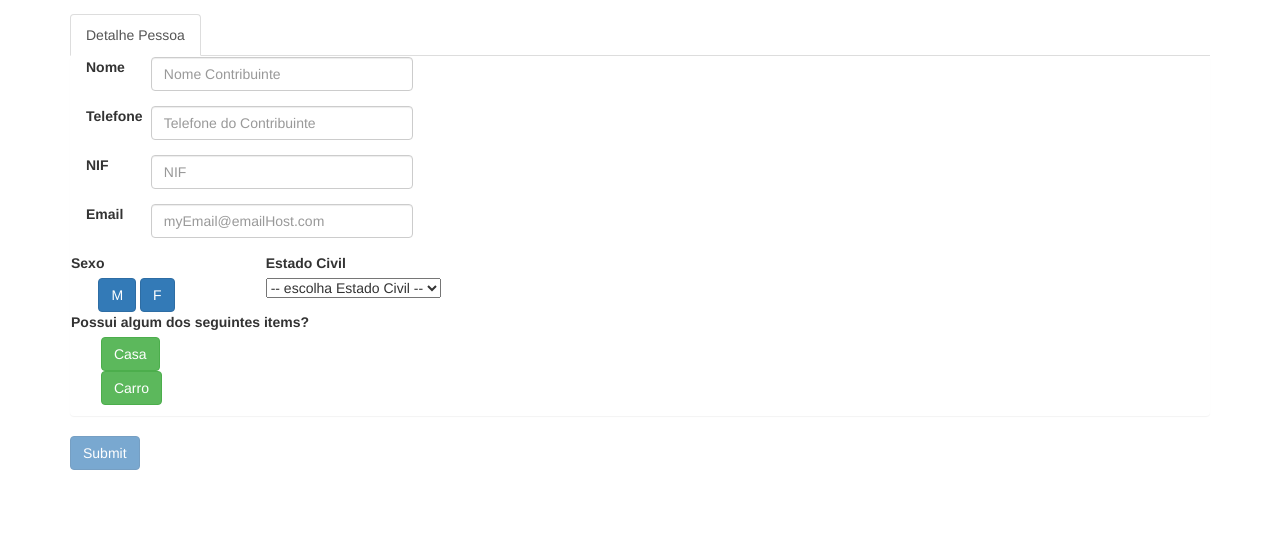
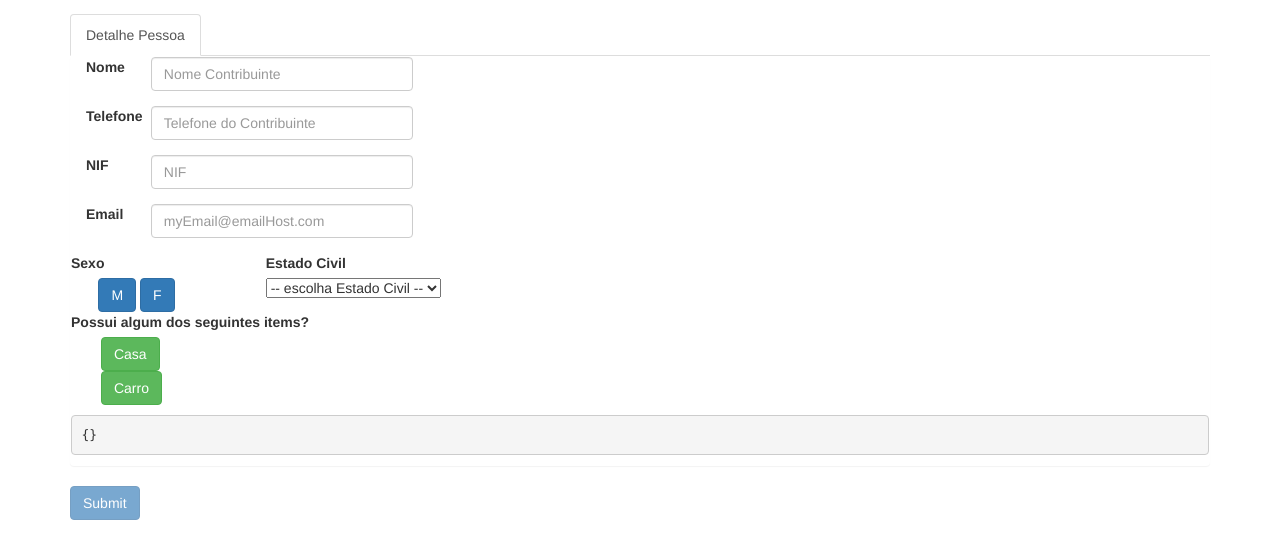
Before and after one commit to pmvrmc/hapiTax, a website: page server/views/index.html in a window 1280 px wide. Shown: the part 58-616 px from the top of the page. Drawn offline with nearby package versions, Linux system fonts and the light colour scheme; files whose address does not match are found by name.

Commit message:
add preview, only for beta

```diff
--- a/public/partials/TaxesData/tax-pessoa.html
+++ b/public/partials/TaxesData/tax-pessoa.html
@@ -62,3 +62,4 @@
             </ul>
     </div>
 </div>
+<pre>{{user}}</pre>
```
